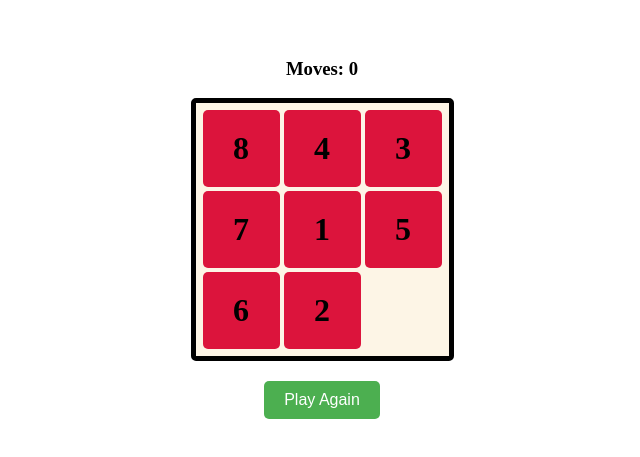
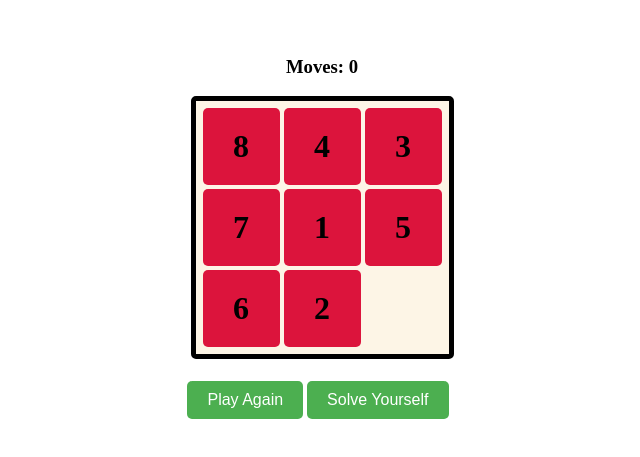
Before and after one commit to mariyabaig/slider-puzzle, a React (Vite) app: page / in a window 1280 px wide. Shown: the part 171-628 px from the top of the page, without its empty margins (318-958 px from the left). Built offline with nearby package versions, Linux system fonts and the light colour scheme.

Commit message:
styles updated

```diff
--- a/src/App.jsx
+++ b/src/App.jsx
@@ -113,6 +113,20 @@ export default function App() {
     }
   };
 
+   const solvePuzzle = () => {
+     // Implement the solving algorithm here
+     // You can use A* algorithm or any other suitable algorithm
+     // For simplicity, let's assume a dummy solution here
+     const solvedPuzzle = [
+       [1, 2, 3],
+       [4, 5, 6],
+       [7, 8, 0],
+     ];
+
+     setPuzzle(solvedPuzzle);
+     setComplete(true);
+   };
+
   const checkCompletion = (puzzle) => {
     if (flattenArray(puzzle).join("") === "123456780") {
       setComplete(true);
@@ -195,6 +209,7 @@ export default function App() {
       <p style={{ textAlign: "center", marginTop: "20px" }}>
         <button
           style={{
+            margin: "2px",
             padding: "10px 20px",
             fontSize: "1rem",
             backgroundColor: "#4CAF50",
@@ -209,6 +224,22 @@ export default function App() {
         >
           Play Again
         </button>
+        <button
+          style={{
+            margin: "2px",
+            padding: "10px 20px",
+            fontSize: "1rem",
+            backgroundColor: "#4CAF50",
+            color: "white",
+            border: "none",
+            borderRadius: "5px",
+            cursor: complete ? "not-allowed" : "pointer",
+            marginRight: "10px",
+          }}
+          onClick={() => solvePuzzle()}
+        >
+          Solve Yourself
+        </button>
       </p>
     </div>
   );
```
